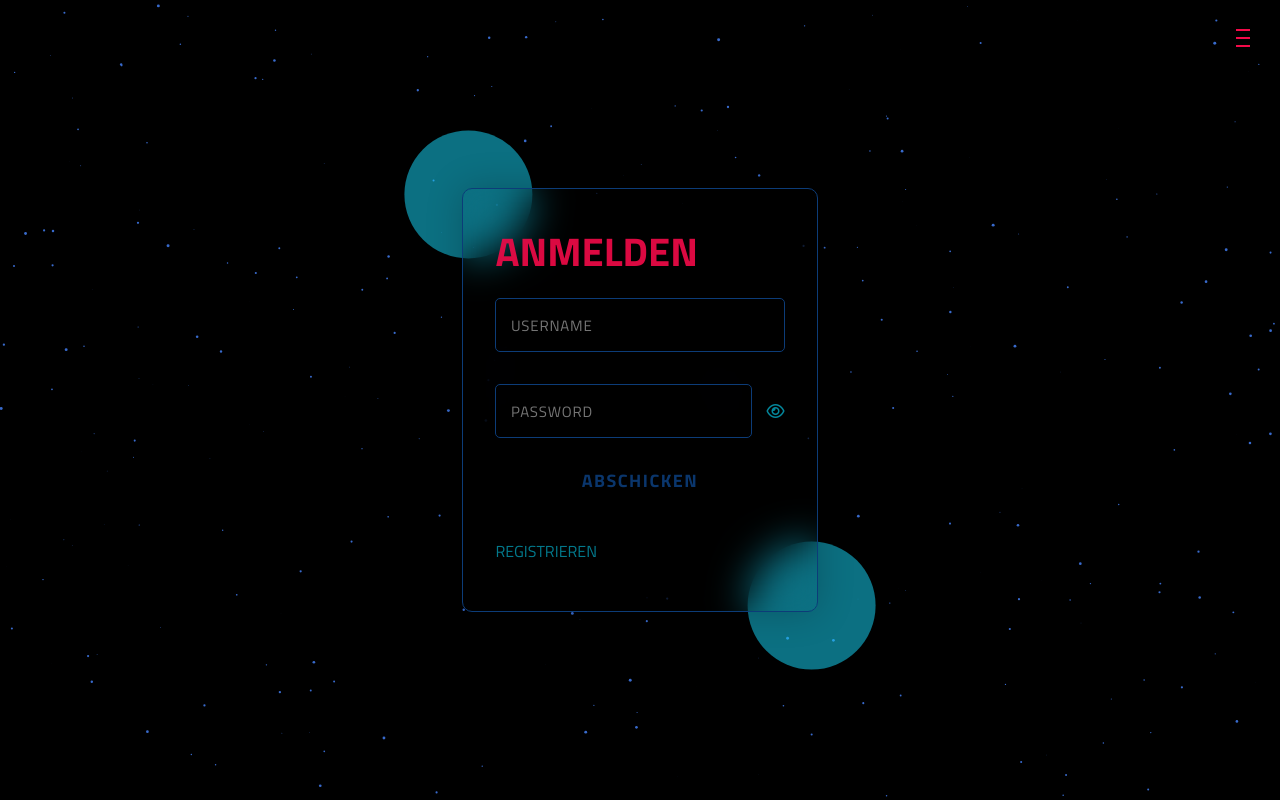
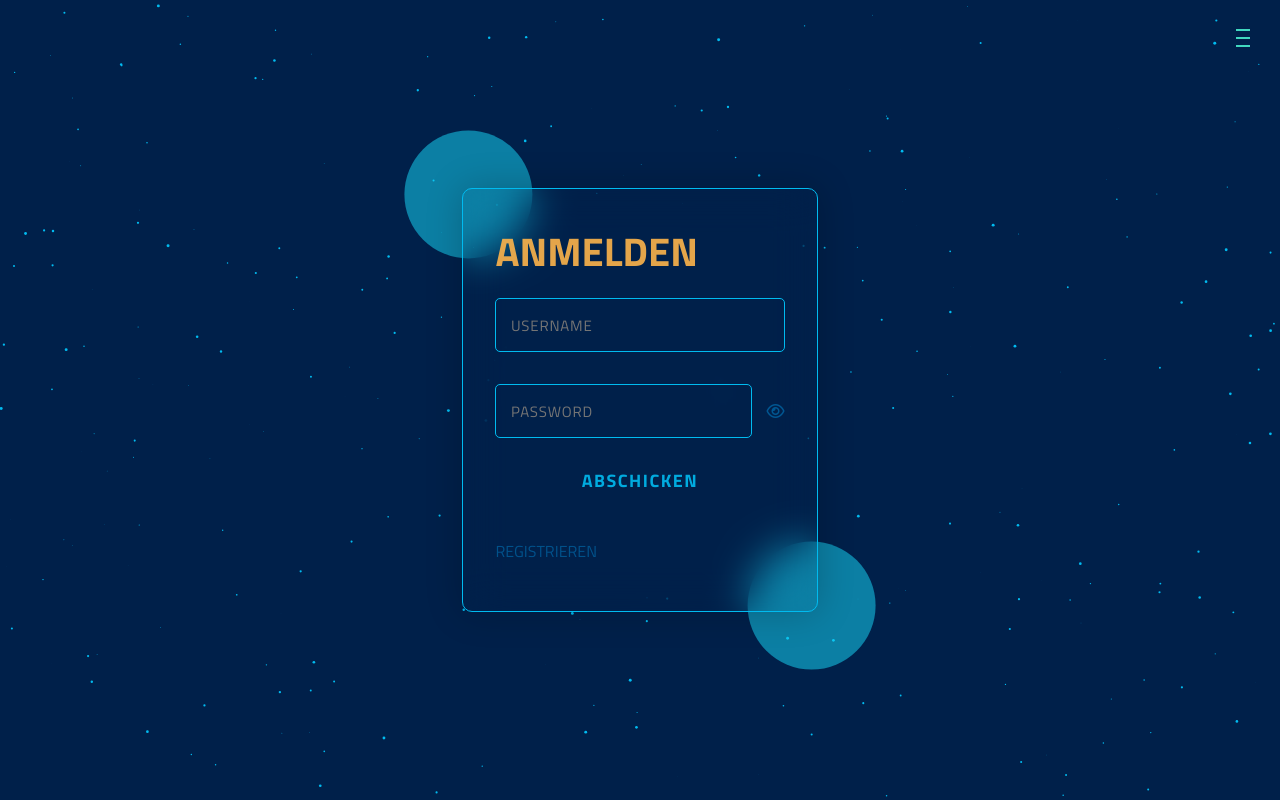
Before and after one commit to ColdByDefault/beRich, a Flask app: page /account/ in a window 1280 px wide. Run offline with Flask 3, Linux system fonts and the light colour scheme; some libraries are stand-ins or nearby versions.

Commit message:
colors Palette adjusted

```diff
--- a/version_2.0/app/main/static/main.css
+++ b/version_2.0/app/main/static/main.css
@@ -19,6 +19,7 @@
     color: var(--color-palette-fourth);
 }
 
+
 .content p {
     margin-top: 55px;
     font-size: 15px;
--- a/version_2.0/app/static/base.css
+++ b/version_2.0/app/static/base.css
@@ -3,12 +3,13 @@
 
 
 :root{
-  --prime-background-color: #000000;
+  --prime-background-color: #00204a;
   --secondary-background-color: #222;
-  --color-palette-first: #04879c;
-  --color-palette-second: #0c3c78;
-  --color-palette-third: #090030;
-  --color-palette-fourth: #f30a49;
+  --color-palette-first: #005792;
+  --color-palette-second: #00bbf0;
+  --color-palette-third: #fdb44b;
+  --color-palette-fourth: #41d8bf;
+  --color-palette-fifth: #ee5a5a;
   --prime-font-family: "Titillium Web", sans-serif;
 }
 
@@ -41,7 +42,7 @@ canvas{
     right: -100%;
     height: 100%;
     width: 100%;
-    background: linear-gradient(-45deg, var(--color-palette-second) 50%, var(--color-palette-first) 100%);
+    background: linear-gradient(-45deg, var(--color-palette-first) 0%, var(--color-palette-first) 100%);
     transition: all 0.6s ease-in-out;
     z-index: 3;
 }
@@ -157,7 +158,7 @@ canvas{
 }
 
 .wrapper ul li a:hover{
-    color: var(--color-palette-first);
+    color: var(--color-palette-fourth);
 }
 
 input[type="checkbox"]{
--- a/version_2.0/app/static/base.js
+++ b/version_2.0/app/static/base.js
@@ -32,7 +32,7 @@ function drawStar(star) {
     ctx.beginPath();
     const adjustedRadius = starRadius * (star.z / maxDepth);
     ctx.arc(star.x, star.y, adjustedRadius, 0, Math.PI * 2);
-    ctx.fillStyle = '#386ACC';
+    ctx.fillStyle = '#00bbf0';
     ctx.fill();
     ctx.closePath();
 }
--- a/version_2.0/app/user/static/user.css
+++ b/version_2.0/app/user/static/user.css
@@ -9,7 +9,7 @@ a{
 
 h1{
     font-size: 2.5rem;
-    color: var(--color-palette-fourth);
+    color: var(--color-palette-third);
 }
 
 .big-container{
@@ -50,7 +50,7 @@ h1{
     padding: 14.5px;
     width: 100%;
     margin: 1rem 0;
-    color: var(--color-palette-second);
+    color: var(--color-palette-fourth);
     outline: none;
     background-color: var(--secondary--background-color);
     border: .3px solid var(--color-palette-second);
```
